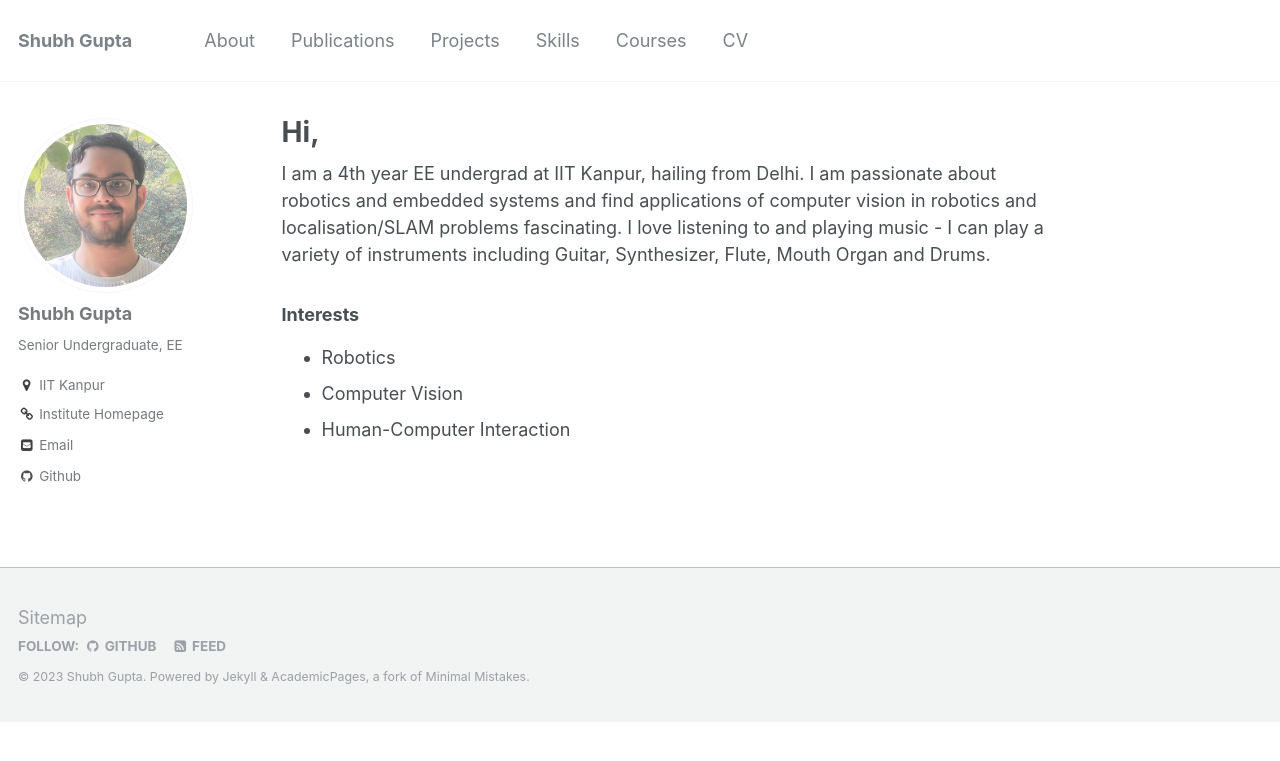
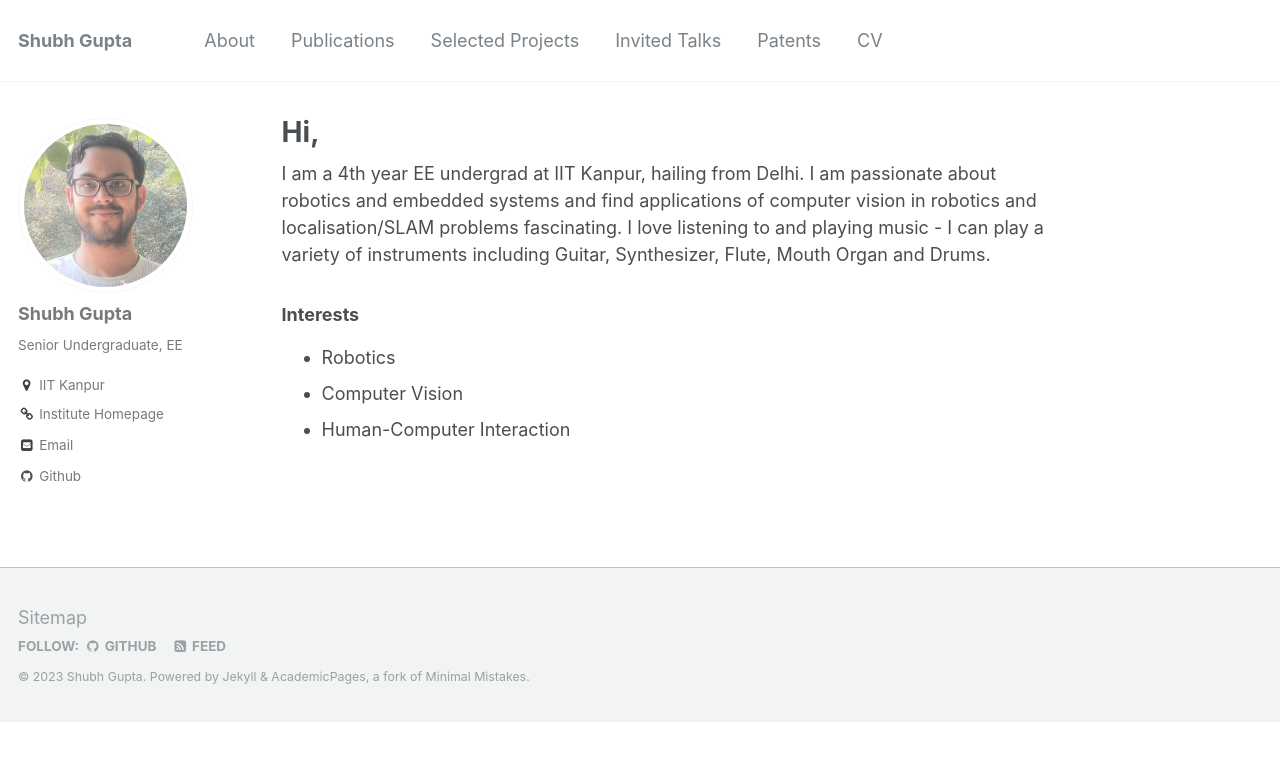
Before and after one commit to shubhg1996/shubhg1996_old.github.io, a Jekyll site: the page built from _pages/about.md, in a window 1280 px wide. Shown: the top 761 px of the page. Built offline with Jekyll 4.4.1, drawn with Linux system fonts in a browser that asks for light colours.

Commit message:
Update navigation.yml

```diff
--- a/_data/navigation.yml
+++ b/_data/navigation.yml
@@ -6,14 +6,14 @@ main:
   - title: "Publications"
     url: /publications/
 
-  - title: "Projects"
-    url: /teaching/
+  - title: "Selected Projects"
+    url: /projects/
 
-  - title: "Skills"
-    url: /skills/
+  - title: "Invited Talks"
+    url: /talks/
 
-  - title: "Courses"
-    url: /courses/
+  - title: "Patents"
+    url: /patents/
 
   - title: "CV"
     url: http://shubhg1996.github.io/files/CV.pdf
```
